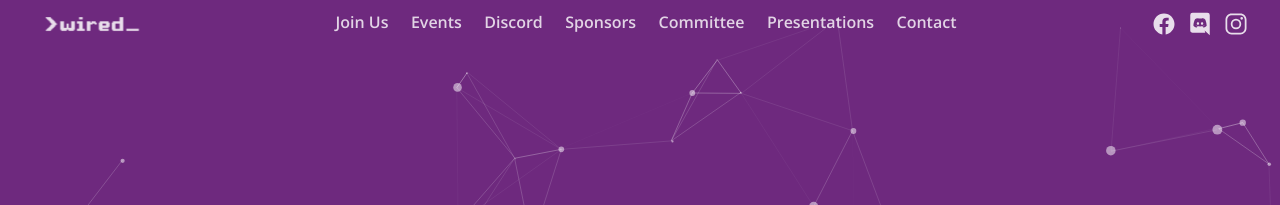
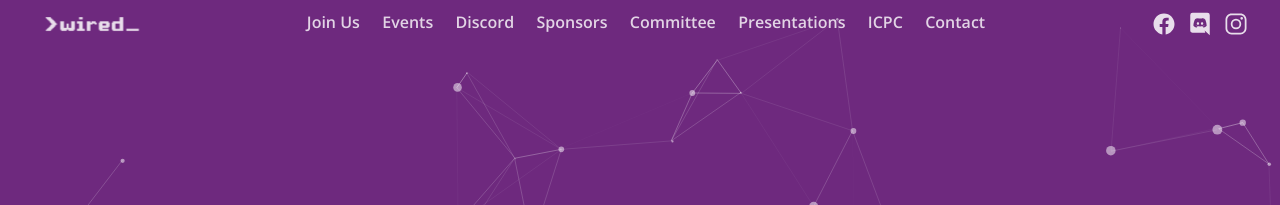
Before and after one commit to wiredmonash/website, a Jekyll site: the page built from index.html, in a window 1280 px wide. Shown: the top 205 px of the page. Built offline with Jekyll 4.4.1, drawn with Linux system fonts in a browser that asks for light colours.

Commit message:
Added ICPC

```diff
--- a/_includes/header.html
+++ b/_includes/header.html
@@ -8,6 +8,11 @@
             {% assign sorted_pages = site.pages | sort:"order" %}
             {% for node in sorted_pages %}
                 {% if node.order >= 1 %}
+                    {% if node.order == 10 %}
+                        <li>
+                            <a href="https://blog.monashicpc.com" class="show-active" data-content="ICPC">ICPC</a>
+                        </li>
+                    {% endif %}
                     <li>
                         <a href="{{ node.url | relative_url }}" class="show-active" {% if page.url == node.url %} data-active {%endif %} data-content="{{node.title}}">{{node.title}}</a>
                     </li>
```
